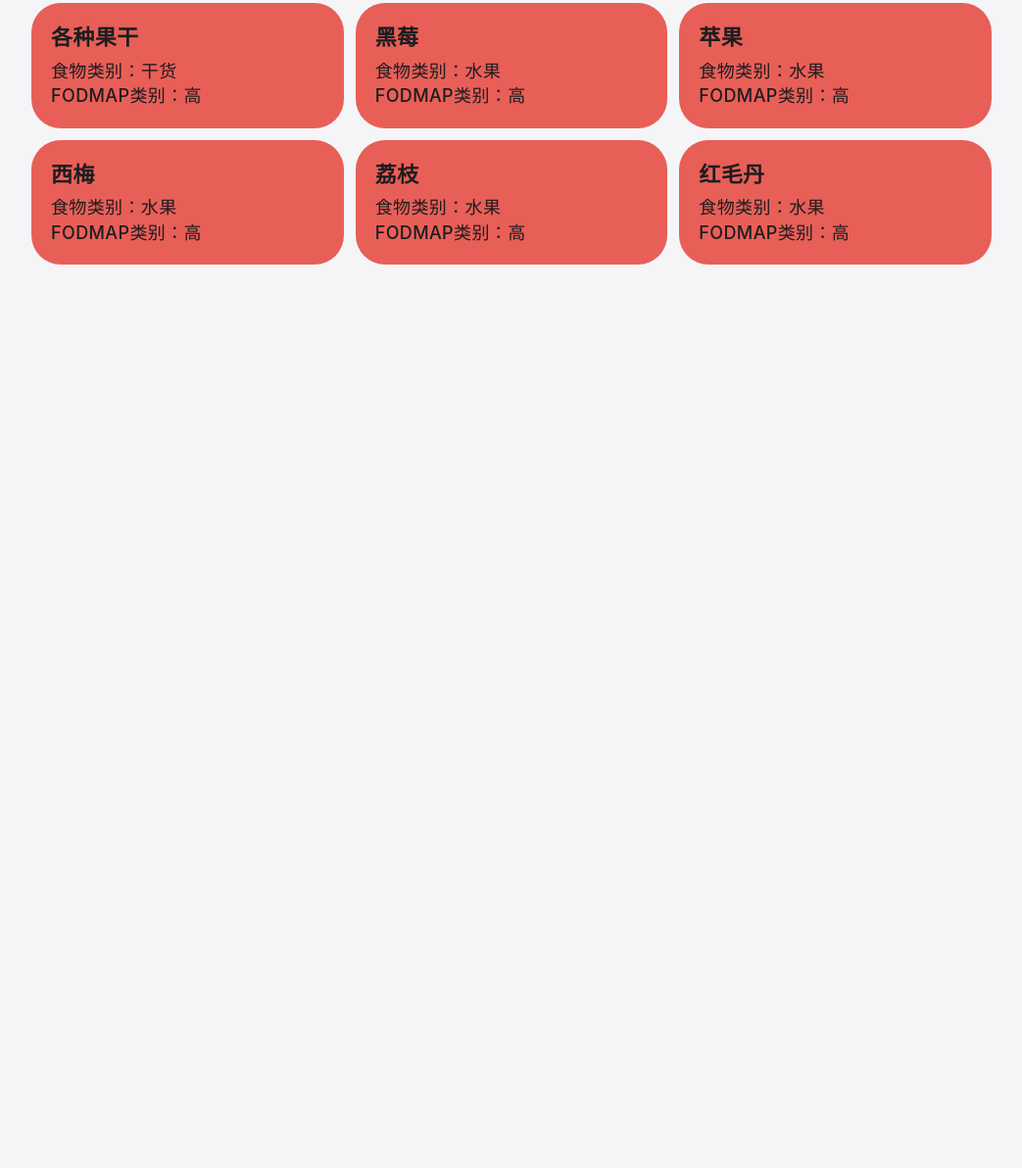
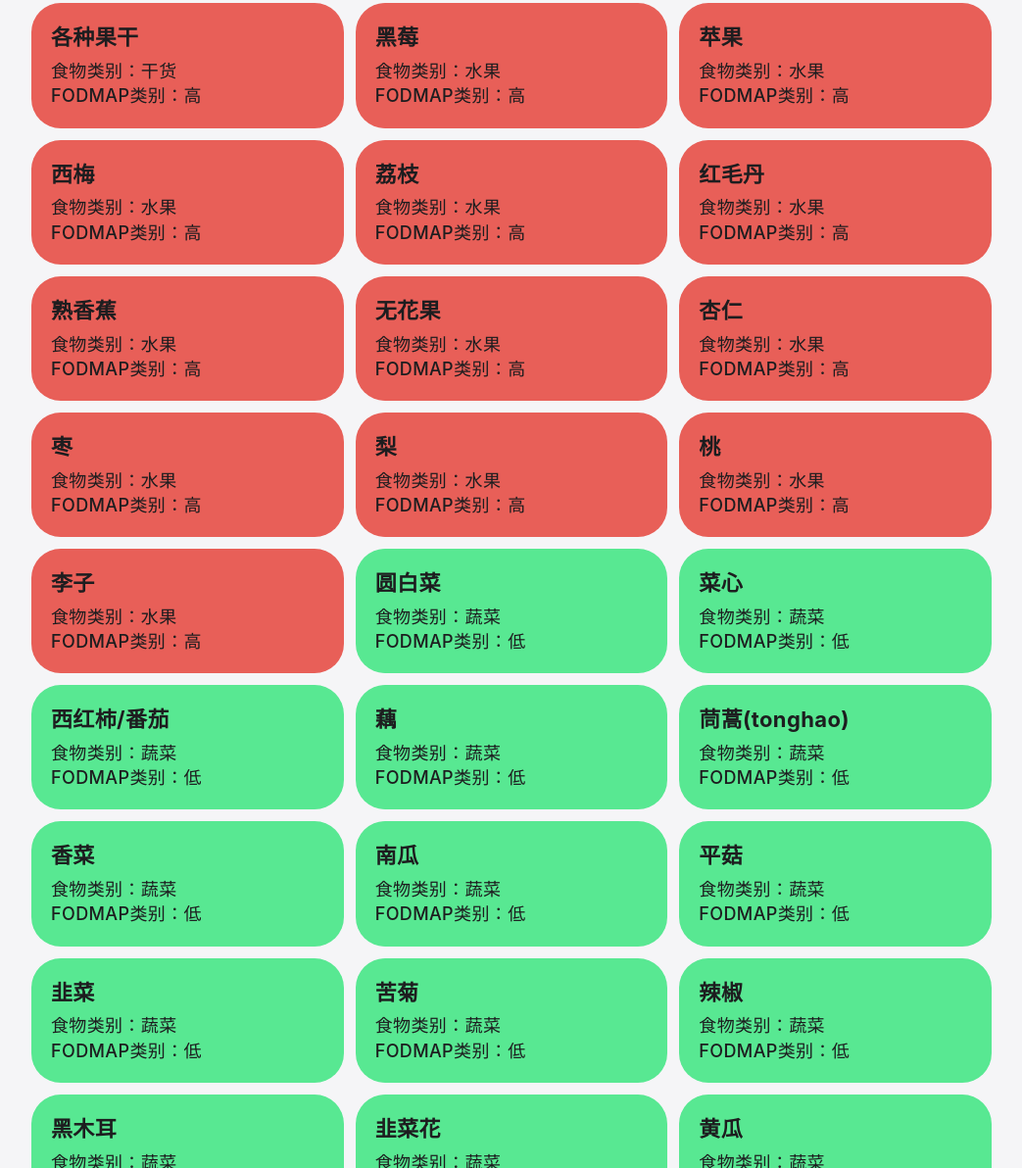
Before and after one commit to AustinHDL/fodmap, a plain HTML site: page index.html in a window 1280 px wide. Shown: the part 1608-2800 px from the top of the page at 98% size, without its empty margins (118-1161 px from the left). Before the commit the page ends 1928 px from the top, so only its background shows below. Drawn offline with Linux system fonts and the light colour scheme.

Commit message:
Add files via upload

```diff
--- a/index.html
+++ b/index.html
@@ -16,7 +16,7 @@
 				<span>FODMAP 饮食</span>
 			</div>
 			<div class="search-container">
-				<input type="text" id="myInput" onkeyup="myFunction()" placeholder="Search for FODMAP" title="Type in a name">
+				<input type="text" id="myInput" onkeyup="myFunction()" placeholder="查询 FODMAP" title="Type in a name">
 			</div>
 			<div class="card-container">
 				<ul class="grid-container" id="myUL">
@@ -295,6 +295,167 @@
 							<h2>FODMAP类别：高</h2>
 						</div>
 					</li>
+					<li class="card item-37 high" id="cc">
+						<div class="contain">
+							<a><h1>熟香蕉</h1></a>
+							<h2>食物类别：水果</h2>
+							<h2>FODMAP类别：高</h2>
+						</div>
+					</li>
+					<li class="card item-38 high" id="cc">
+						<div class="contain">
+							<a><h1>无花果</h1></a>
+							<h2>食物类别：水果</h2>
+							<h2>FODMAP类别：高</h2>
+						</div>
+					</li>
+					<li class="card item-39 high" id="cc">
+						<div class="contain">
+							<a><h1>杏仁</h1></a>
+							<h2>食物类别：水果</h2>
+							<h2>FODMAP类别：高</h2>
+						</div>
+					</li>
+					<li class="card item-40 high" id="cc">
+						<div class="contain">
+							<a><h1>枣</h1></a>
+							<h2>食物类别：水果</h2>
+							<h2>FODMAP类别：高</h2>
+						</div>
+					</li>
+					<li class="card item-41 high" id="cc">
+						<div class="contain">
+							<a><h1>梨</h1></a>
+							<h2>食物类别：水果</h2>
+							<h2>FODMAP类别：高</h2>
+						</div>
+					</li>
+					<li class="card item-42 high" id="cc">
+						<div class="contain">
+							<a><h1>桃</h1></a>
+							<h2>食物类别：水果</h2>
+							<h2>FODMAP类别：高</h2>
+						</div>
+					</li>
+					<li class="card item-43 high" id="cc">
+						<div class="contain">
+							<a><h1>李子</h1></a>
+							<h2>食物类别：水果</h2>
+							<h2>FODMAP类别：高</h2>
+						</div>
+					</li>
+					<li class="card item-44 low" id="cc">
+						<div class="contain">
+							<a><h1>圆白菜</h1></a>
+							<h2>食物类别：蔬菜</h2>
+							<h2>FODMAP类别：低</h2>
+						</div>
+					</li>
+					<li class="card item-45 low" id="cc">
+						<div class="contain">
+							<a><h1>菜心</h1></a>
+							<h2>食物类别：蔬菜</h2>
+							<h2>FODMAP类别：低</h2>
+						</div>
+					</li>
+					<li class="card item-46 low" id="cc">
+						<div class="contain">
+							<a><h1>西红柿/番茄</h1></a>
+							<h2>食物类别：蔬菜</h2>
+							<h2>FODMAP类别：低</h2>
+						</div>
+					</li>
+					<li class="card item-47 low" id="cc">
+						<div class="contain">
+							<a><h1>藕</h1></a>
+							<h2>食物类别：蔬菜</h2>
+							<h2>FODMAP类别：低</h2>
+						</div>
+					</li>
+					<li class="card item-48 low" id="cc">
+						<div class="contain">
+							<a><h1>茼蒿(tonghao)</h1></a>
+							<h2>食物类别：蔬菜</h2>
+							<h2>FODMAP类别：低</h2>
+						</div>
+					</li>
+					<li class="card item-49 low" id="cc">
+						<div class="contain">
+							<a><h1>香菜</h1></a>
+							<h2>食物类别：蔬菜</h2>
+							<h2>FODMAP类别：低</h2>
+						</div>
+					</li>
+					<li class="card item-50 low" id="cc">
+						<div class="contain">
+							<a><h1>南瓜</h1></a>
+							<h2>食物类别：蔬菜</h2>
+							<h2>FODMAP类别：低</h2>
+						</div>
+					</li>
+					<li class="card item-51 low" id="cc">
+						<div class="contain">
+							<a><h1>平菇</h1></a>
+							<h2>食物类别：蔬菜</h2>
+							<h2>FODMAP类别：低</h2>
+						</div>
+					</li>
+					<li class="card item-52 low" id="cc">
+						<div class="contain">
+							<a><h1>韭菜</h1></a>
+							<h2>食物类别：蔬菜</h2>
+							<h2>FODMAP类别：低</h2>
+						</div>
+					</li>
+					<li class="card item-53 low" id="cc">
+						<div class="contain">
+							<a><h1>苦菊</h1></a>
+							<h2>食物类别：蔬菜</h2>
+							<h2>FODMAP类别：低</h2>
+						</div>
+					</li>
+					<li class="card item-54 low" id="cc">
+						<div class="contain">
+							<a><h1>辣椒</h1></a>
+							<h2>食物类别：蔬菜</h2>
+							<h2>FODMAP类别：低</h2>
+						</div>
+					</li>
+					<li class="card item-55 low" id="cc">
+						<div class="contain">
+							<a><h1>黑木耳</h1></a>
+							<h2>食物类别：蔬菜</h2>
+							<h2>FODMAP类别：低</h2>
+						</div>
+					</li>
+					<li class="card item-56 low" id="cc">
+						<div class="contain">
+							<a><h1>韭菜花</h1></a>
+							<h2>食物类别：蔬菜</h2>
+							<h2>FODMAP类别：低</h2>
+						</div>
+					</li>
+					<li class="card item-57 low" id="cc">
+						<div class="contain">
+							<a><h1>黄瓜</h1></a>
+							<h2>食物类别：蔬菜</h2>
+							<h2>FODMAP类别：低</h2>
+						</div>
+					</li>
+					<li class="card item-58 low" id="cc">
+						<div class="contain">
+							<a><h1>姜</h1></a>
+							<h2>食物类别：蔬菜</h2>
+							<h2>FODMAP类别：低</h2>
+						</div>
+					</li>
+					<li class="card item-59 low" id="cc">
+						<div class="contain">
+							<a><h1>紫菜</h1></a>
+							<h2>食物类别：蔬菜</h2>
+							<h2>FODMAP类别：低</h2>
+						</div>
+					</li>
 				</ul>
 			</div>
 		</div>
```
